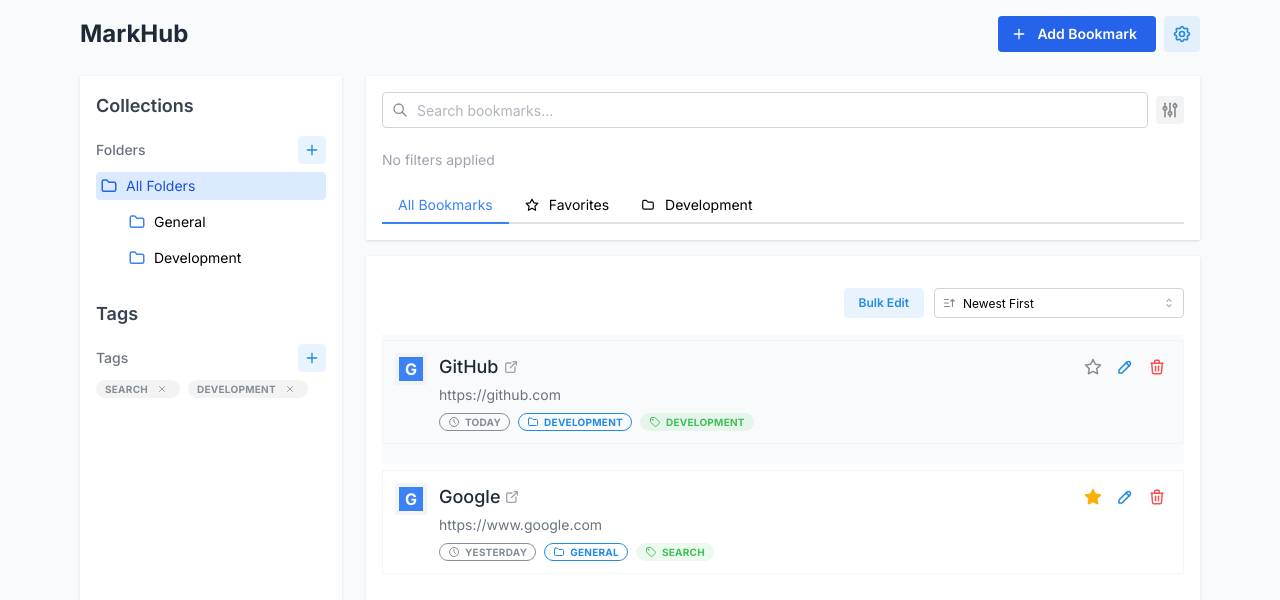
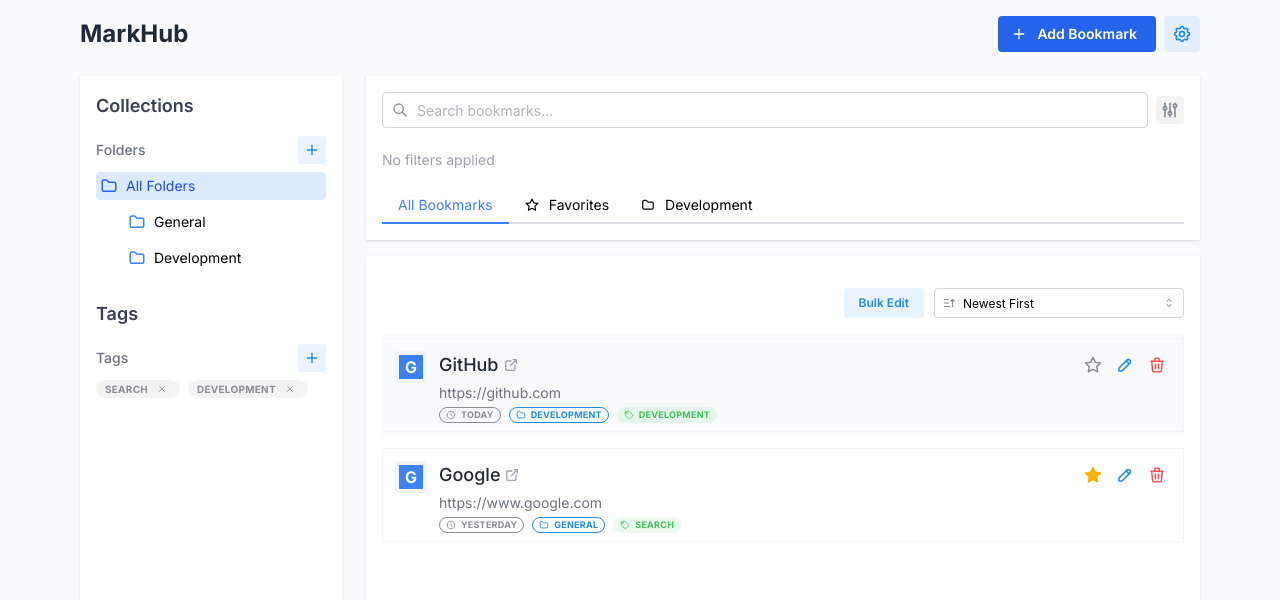
Before and after one commit to Syferie/MarkHub, a Next.js app: page / in a window 1280 px wide. Shown: the top 600 px of the page. Built offline with nearby package versions, Linux system fonts and the light colour scheme.

Commit message:
Style: 优化书签UI

```diff
--- a/components/bookmark-list.tsx
+++ b/components/bookmark-list.tsx
@@ -1362,18 +1362,18 @@ export default function BookmarkList({
     const isFavorite = bookmark.isFavorite
     const isSelected = selectedBookmarks.includes(bookmark.id)
 
-    // 使用固定高度和一致的间距
+    // 移除外层容器的固定高度，让内容决定高度
     return (
       <div
         style={{
           ...style,
-          height: "130px", // 使用固定高度
-          padding: "6px 0", // 上下统一的内边距
+          height: "auto", // 让内容决定高度
+          padding: "4px 0", // 减少上下内边距
         }}
         className={`${index % 2 === 0 ? "bg-gray-50 dark:bg-gray-800" : ""}`}
       >
         <div
-          className={`flex items-start justify-between p-3 border border-gray-100 rounded-lg hover:bg-gray-50 transition-all duration-200 bookmark-item hover:shadow-sm ${
+          className={`flex items-start justify-between p-3 pb-2 border border-gray-100 rounded-lg hover:bg-gray-50 transition-all duration-200 bookmark-item hover:shadow-sm ${
             isSelected ? "bg-blue-50 border-blue-200" : ""
           }`}
         >
@@ -1406,9 +1406,9 @@ export default function BookmarkList({
                 {highlightText(bookmark.url || "", searchQuery)}
               </Text>
 
-              <div className="flex flex-wrap gap-2 mt-2 max-h-[40px] overflow-y-auto">
+              <div className="flex flex-wrap gap-2 mt-1">
                 <Tooltip label="Added date" withArrow>
-                  <Badge size="sm" color="gray" variant="outline" leftSection={<IconClock size={12} />}>
+                  <Badge size="xs" color="gray" variant="outline" leftSection={<IconClock size={10} />}>
                     {formatDate(bookmark.createdAt)}
                   </Badge>
                 </Tooltip>
@@ -1416,10 +1416,10 @@ export default function BookmarkList({
                 {folderName && (
                   <Tooltip label="Click to filter by this folder" withArrow>
                     <Badge
-                      size="sm"
+                      size="xs"
                       color="blue"
                       variant="outline"
-                      leftSection={<IconFolder size={12} />}
+                      leftSection={<IconFolder size={10} />}
                       className="cursor-pointer transition-all duration-200 hover:bg-blue-50 filter-badge"
                       onClick={(e) => handleFolderClick(bookmark.folderId, e)}
                     >
@@ -1433,10 +1433,10 @@ export default function BookmarkList({
                   bookmark.tags.map((tag: string) => (
                     <Tooltip key={tag} label="Click to filter by this tag" withArrow>
                       <Badge
-                        size="sm"
+                        size="xs"
                         color="green"
                         variant="light"
-                        leftSection={<IconTag size={12} />}
+                        leftSection={<IconTag size={10} />}
                         className="cursor-pointer transition-all duration-200 hover:bg-green-50 filter-badge"
                         onClick={(e) => handleTagClick(tag, e)}
                       >
@@ -1496,10 +1496,13 @@ export default function BookmarkList({
 
   // 创建虚拟列表的记忆化组件
   const MemoizedVirtualList = React.memo(({ bookmarks }: { bookmarks: ExtendedBookmark[] }) => {
-    // 使用固定高度，确保一致的间距
+    // 根据标签数量动态调整高度，但设置最小高度
     const getItemSize = (index: number) => {
-      // 使用固定高度，不再根据标签数量动态调整
-      return 130; // 固定高度，足够容纳标签
+      const bookmark = bookmarks[index];
+      // 基础高度 + 根据标签数量调整高度
+      const tagsCount = bookmark?.tags?.length || 0;
+      // 如果有标签，给予更多空间；如果没有标签，使用较小的高度
+      return tagsCount > 0 ? 110 : 90;
     };
 
     // 为虚拟列表组件定义类型
```
